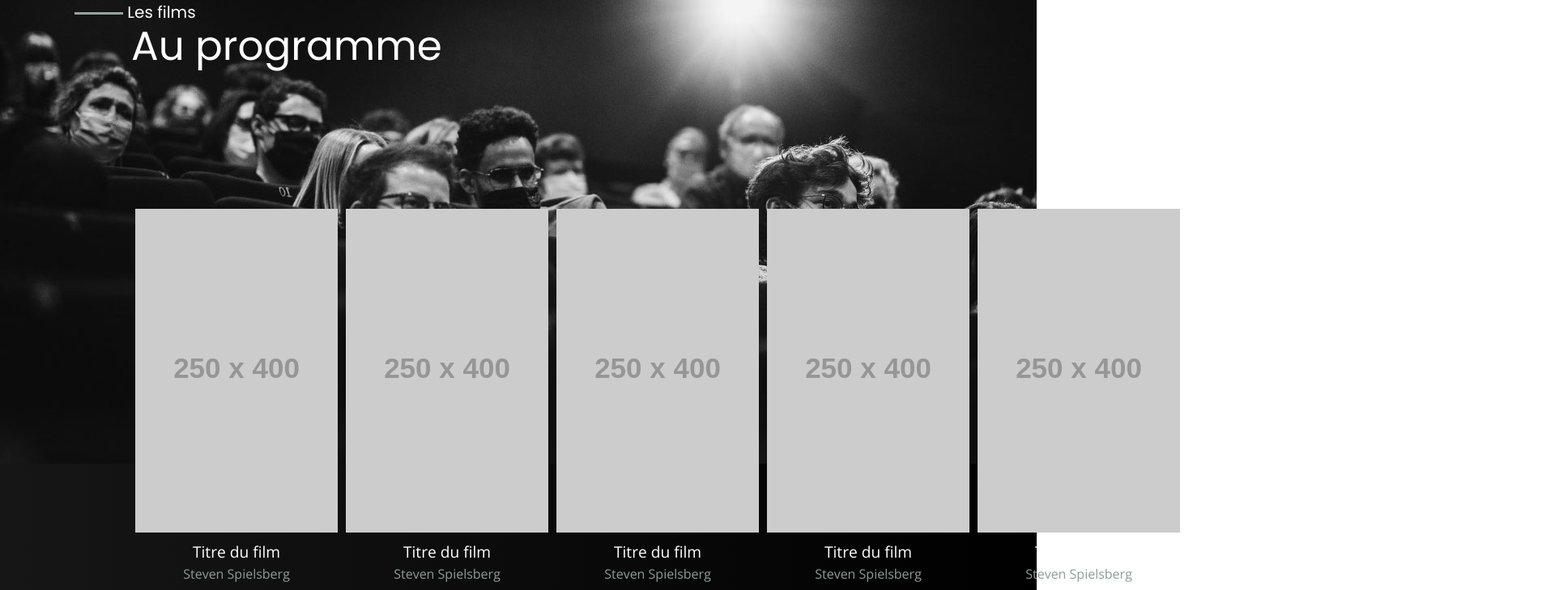
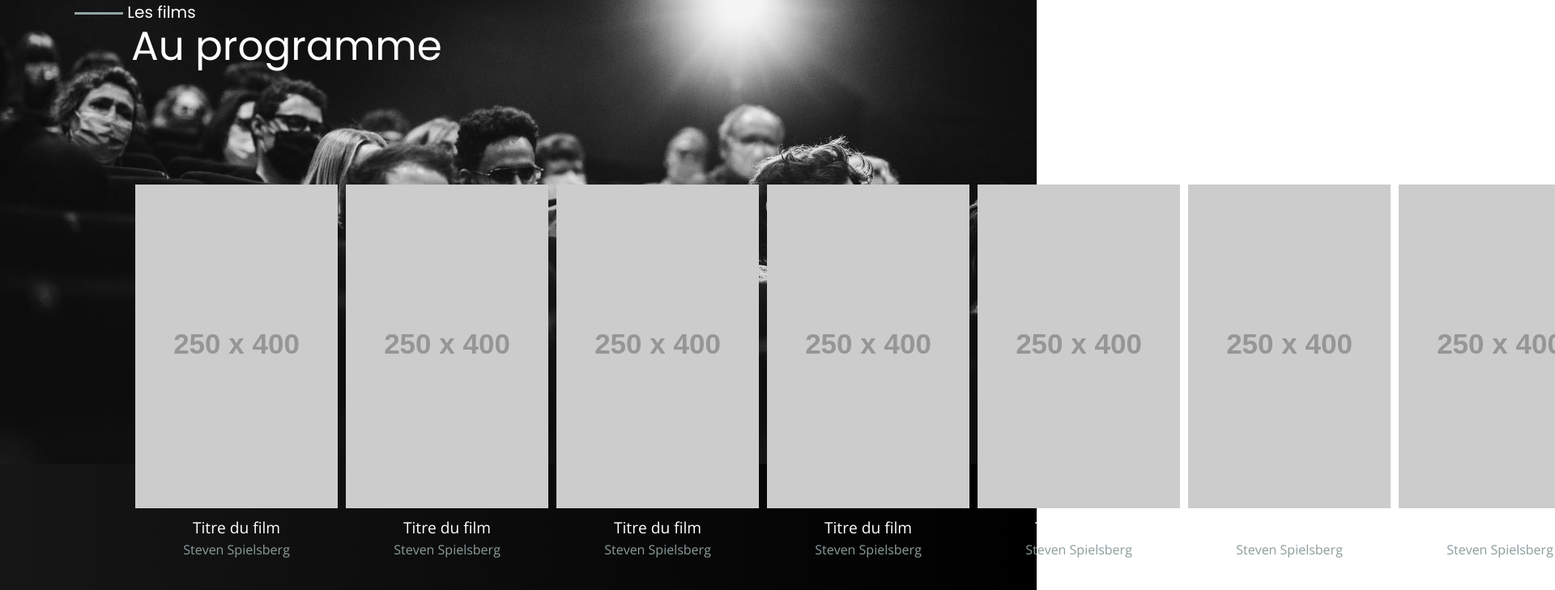
Before and after one commit to OC-Benjamin/P3-Festival, a website built with Parcel: page index.html in a window 1280 px wide. Shown: the part 1823-2552 px from the top of the page at 81% size, 1920 px wide, since content can reach past the window. Built offline with nearby package versions, Linux system fonts and the light colour scheme; placeholder pictures from the web are drawn by us.

Commit message:
navbar + section movies

```diff
--- a/index.html
+++ b/index.html
@@ -32,7 +32,12 @@
         </div>
     </nav>
     <header class="hero row">
-        <h1>Festival du film de plein air</h1>
+        <div class="hero-title">
+            <h1>Festival du film de plein air</h1>
+            <button class="btn btn-first">
+                <a href="#">Découvrir</a>
+            </button>
+        </div>
     </header>
     <section class="news row">
         <div class="col-12">
@@ -76,12 +81,37 @@
         </div>
     </section>
     <section class="movies row">
-        <div class="bg-theater"></div>
+        <div class="bg-theater col-12"></div>
         <h2>
             Les films </br>
             <span>Au programme</span>
         </h2>
-        <div class="movies-gallery">
+        <div class="movies-gallery col-12 col-md-10">
+            <div class="movie-card">
+                <img src="https://via.placeholder.com/250x400" alt="placeholder">
+                <p class="movie-title">Titre du film</p>
+                <p class="movie-realisator">Steven Spielsberg</p>
+            </div>
+            <div class="movie-card">
+                <img src="https://via.placeholder.com/250x400" alt="placeholder">
+                <p class="movie-title">Titre du film</p>
+                <p class="movie-realisator">Steven Spielsberg</p>
+            </div>
+            <div class="movie-card">
+                <img src="https://via.placeholder.com/250x400" alt="placeholder">
+                <p class="movie-title">Titre du film</p>
+                <p class="movie-realisator">Steven Spielsberg</p>
+            </div>
+            <div class="movie-card">
+                <img src="https://via.placeholder.com/250x400" alt="placeholder">
+                <p class="movie-title">Titre du film</p>
+                <p class="movie-realisator">Steven Spielsberg</p>
+            </div>
+            <div class="movie-card">
+                <img src="https://via.placeholder.com/250x400" alt="placeholder">
+                <p class="movie-title">Titre du film</p>
+                <p class="movie-realisator">Steven Spielsberg</p>
+            </div>
             <div class="movie-card">
                 <img src="https://via.placeholder.com/250x400" alt="placeholder">
                 <p class="movie-title">Titre du film</p>
--- a/src/scss/color.scss
+++ b/src/scss/color.scss
@@ -14,4 +14,11 @@ $white: #FFFFFF;
     color: $white;
     background-color: $fourthcolor;
   }
+
+  a,
+  a:link,
+  a:visited{
+    text-decoration: none;
+    color: $white;
+  }
 }
--- a/src/scss/footer.scss
+++ b/src/scss/footer.scss
@@ -42,5 +42,6 @@ footer {
     flex-direction: column;
     align-items: center;
     border-top: 1px solid #8c9c9c;
+    margin-bottom: 25px;
   }
 }
--- a/src/scss/homepage.scss
+++ b/src/scss/homepage.scss
@@ -7,7 +7,7 @@
   background-size: cover;
   position: relative;
 
-  h1 {
+  .hero-title {
     text-align: center;
     position: absolute;
     top: 50%;
@@ -53,7 +53,6 @@
 .movies {
   background: linear-gradient(90deg, rgb(22,22,22), black);
   position: relative;
-  height: 1000px;
 
   .bg-theater {
     background: url("/src/img/bg-revealedmovies.jpeg");
@@ -83,11 +82,8 @@
   }
 
   .movies-gallery {
-    position: absolute;
-    top: 250px;
     display: flex;
-    margin: 100px 0 0 150px;
-
+    margin: -350px 0 100px 150px;
 
     .movie-card {
       display: flex;
--- a/src/scss/navbar.scss
+++ b/src/scss/navbar.scss
@@ -4,3 +4,10 @@
     max-height: 100px;
   }
 }
+
+.navbar-collapse {
+  justify-content: center;
+  .nav-link {
+    margin: 0 20px;
+  }
+}
```
